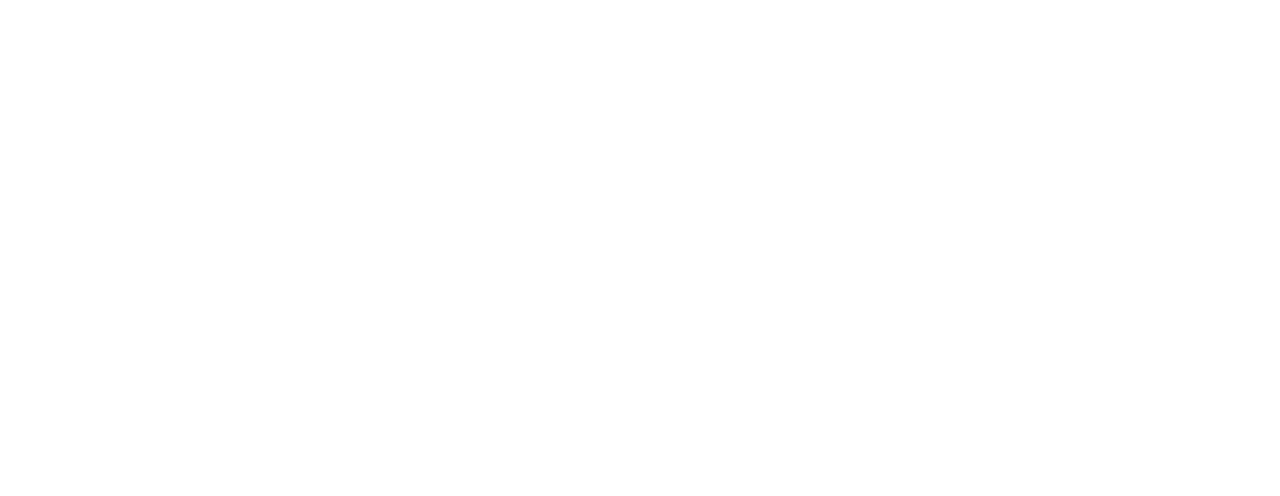
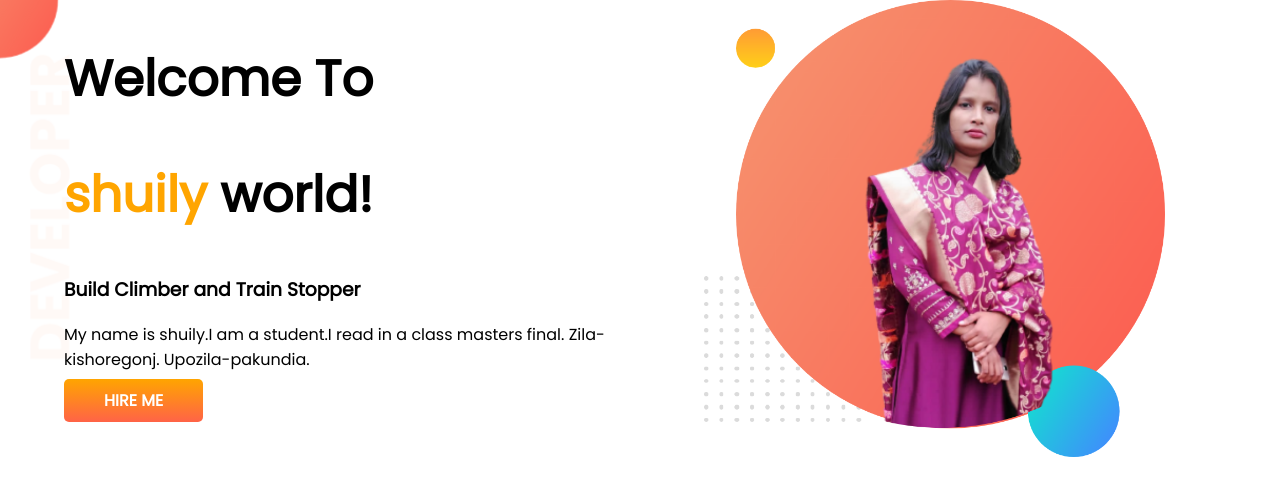
Before and after one commit to halimawebd/developer-portfolio, a plain HTML site: page index.html in a window 1280 px wide. Drawn offline with Linux system fonts and the light colour scheme.

Commit message:
top banner added

```diff
--- a/index.html
+++ b/index.html
@@ -5,9 +5,25 @@
     <meta http-equiv="X-UA-Compatible" content="IE=edge">
     <meta name="viewport" content="width=device-width, initial-scale=1.0">
     <title>sheauly portfolio</title>
+    <link rel="preconnect" href="https://fonts.googleapis.com">
+    <link rel="preconnect" href="https://fonts.gstatic.com" crossorigin>
+    <link href="https://fonts.googleapis.com/css2?family=Poppins&display=swap" rel="stylesheet">
     <link rel="stylesheet" href="style.css">
 </head>
 <body>
-
+    <section class="top-banner">
+        <div class="half-width">
+        <h1>Welcome To</h1>
+    <h1><span class="orange-color">shuily</span> world!</h1>
+    <h3>Build Climber and Train Stopper</h3>
+    <p>My name is shuily.I am a student.I read in a class masters final.
+        Zila-kishoregonj. Upozila-pakundia. </p>
+        <a class="link-button" target="_blank" href="https://www.facebook.com/sheauly.akhter.7/?viewas=1000006868993
+        95&show_switched_toast=0&show_invite_to_follow=0&show_switched_tooltip=0&show
+        _podcast_settings=0&show_community_transition=0&show_community_review_chang
+        es=0&show_follower_visibility_disclosure=0">HIRE ME</a>
+    </div>
+   <div class="half-width">
+     <img src="images/my-bg.png" alt=""></div></section>
 </body>
 </html>
--- a/style.css
+++ b/style.css
@@ -0,0 +1,34 @@
+body{
+    font-family: 'Poppins', sans-serif;
+    margin: 0;
+}
+h1{
+    font-size: 50px;
+}
+.orange-color{
+    color:orange
+}
+section{
+    display: flex;
+}
+.half-width{
+    width:50%;
+    padding-left:5% ;
+}
+.half-width img{
+    width:80%
+
+}
+.link-button{
+   text-decoration: none;
+  background-image: linear-gradient(orange, tomato);
+   padding: 10px 40px;
+   color: white;
+   font-weight: 700;
+   border-radius: 5px;
+}
+.top-banner{
+    background-image: url(images/top-banner.png);
+    background-repeat: no-repeat;
+
+}
```
Also changed, not shown: images/dream-bg.png (added), images/exp-bg.png (added), images/jhankar.png (added), images/jhankar2.png (added), images/my-bg.png (added), images/my-bg2.png (added), images/top-banner.png (added), showOff/halima.jpg (added), showOff/sheauly.jpg (added), showOff/shuily.jpg (added), showOff/suly.jpg (added), 7 other files.
